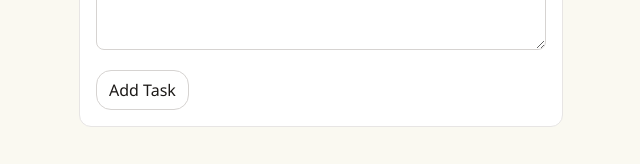
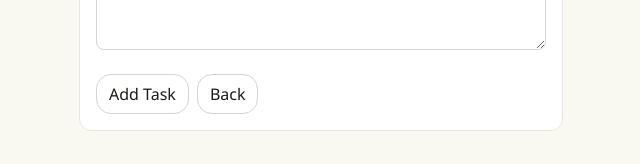
Before and after one commit to Helena-Gustafsson/save-my-life, a React (Vite) app: page /tasks/new in a window 1280 px wide. Shown: the part 709-873 px from the top of the page, without its empty margins (319-959 px from the left). Built offline with nearby package versions, Linux system fonts and the light colour scheme; a web font is replaced by a local one.

Commit message:
feat: added a unified back button to TaskForm and align button order and styling (for add task and edit task)
Added reusable Back button with navigate(-1) inside TaskForm and CSS styling for consitency

Reordered action buttons on TaskDetailPage for consistent UX

```diff
--- a/src/App.css
+++ b/src/App.css
@@ -124,7 +124,6 @@ button.delete-button {
 }
 
 button.task-form-btn {
-  margin-top: 8px;
   width: fit-content;
 }
 
--- a/src/components/TaskForm.tsx
+++ b/src/components/TaskForm.tsx
@@ -3,6 +3,8 @@ import type { SubmitEvent } from "react";
 import SelectDropdown from "./SelectDropdown";
 import { categories, statuses, priorities } from "../data/taskOptions";
 import type { Task } from "../types/taskTypes";
+import { useNavigate } from "react-router";
+
 
 type TaskFormProps = {
   addTask: (
@@ -26,6 +28,7 @@ const TaskForm = ({addTask, initialData}: TaskFormProps) => {
   );
   const [date, setDate] = useState(initialData && initialData.date ? initialData.date : "");
   const [notes, setNotes] = useState(initialData ? initialData.notes : "");
+  const navigate = useNavigate();
 
   const handleSubmit = async (e: SubmitEvent<HTMLFormElement>) => {
       e.preventDefault();
@@ -95,9 +98,16 @@ const TaskForm = ({addTask, initialData}: TaskFormProps) => {
         />
       </label>
 
-      <button className="task-form-btn" type="submit">
-        {initialData?.id ? "Save Changes" : "Add Task"}
-      </button>
+      <div className="action-buttons">
+        <button className="task-form-btn" type="submit">
+          {initialData?.id ? "Save Changes" : "Add Task"}
+        </button>
+        <button
+          type="button"
+          onClick={() => navigate(-1)}
+          className="back-button">Back
+        </button>
+      </div>
 
     </form>
   )
--- a/src/pages/TaskDetailPage.tsx
+++ b/src/pages/TaskDetailPage.tsx
@@ -51,8 +51,9 @@ const TaskDetailPage = () => {
         <Link to={`/tasks/${task.id}/edit`}>
           <button className="edit-button">Edit</button>
         </Link>
+        <button className="delete-button">Delete</button>
         <button onClick={() => navigate(-1)} className="back-button">Back</button>
-        <button className="delete-button">Delete</button>
+
       </section>
     </article>
   );
```
